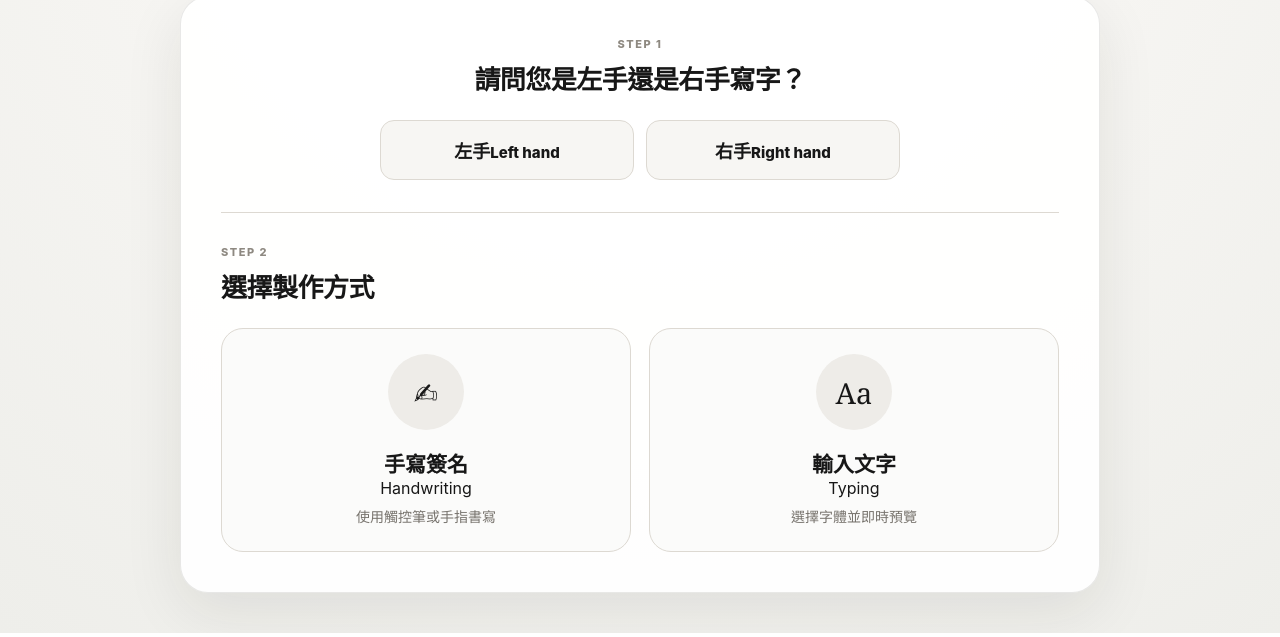
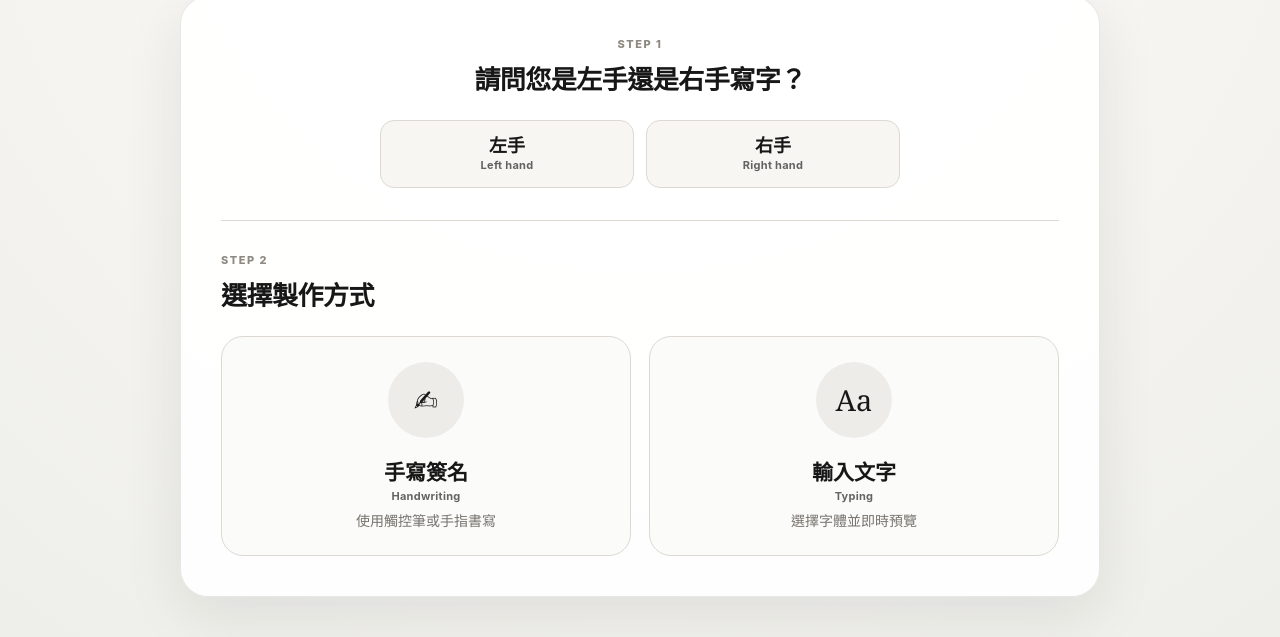
Before and after one commit to peysonltd-dot/newaicamera, a website: page public/index.html in a window 1280 px wide. Shown: the part 213-850 px from the top of the page. Drawn offline with Linux system fonts and the light colour scheme; no server answers.

Commit message:
Style bilingual control labels

```diff
--- a/public/styles.css
+++ b/public/styles.css
@@ -13,6 +13,12 @@ html { -webkit-text-size-adjust: 100%; }
 body { margin: 0; color: var(--ink); font-family: Inter, "Noto Sans TC", -apple-system, BlinkMacSystemFont, "Segoe UI", sans-serif; background: var(--paper); }
 button, input { font: inherit; }
 button { cursor: pointer; }
+.bilingual-button { display: inline-flex; flex-direction: column; align-items: center; justify-content: center; gap: 3px; line-height: 1.05; }
+.button-main { display: inline-flex; align-items: center; justify-content: center; gap: 4px; }
+.button-en { display: block; font-size: 11px; font-weight: 650; line-height: 1.1; letter-spacing: .025em; opacity: .66; }
+.button-symbol { font-family: Arial, sans-serif; font-size: 21px; font-weight: 500; line-height: .8; }
+.text-button.bilingual-button { align-items: flex-start; }
+.mode-card > .button-en { margin-top: 4px; }
 .hidden { display: none !important; }
 .front-body { min-height: 100vh; padding: max(24px, env(safe-area-inset-top)) 18px 40px; background: radial-gradient(circle at 50% 0, #fff 0, #f6f5f2 48%, #eeeeea 100%); }
 .front-shell { width: min(920px, 100%); margin: 0 auto; }
```
